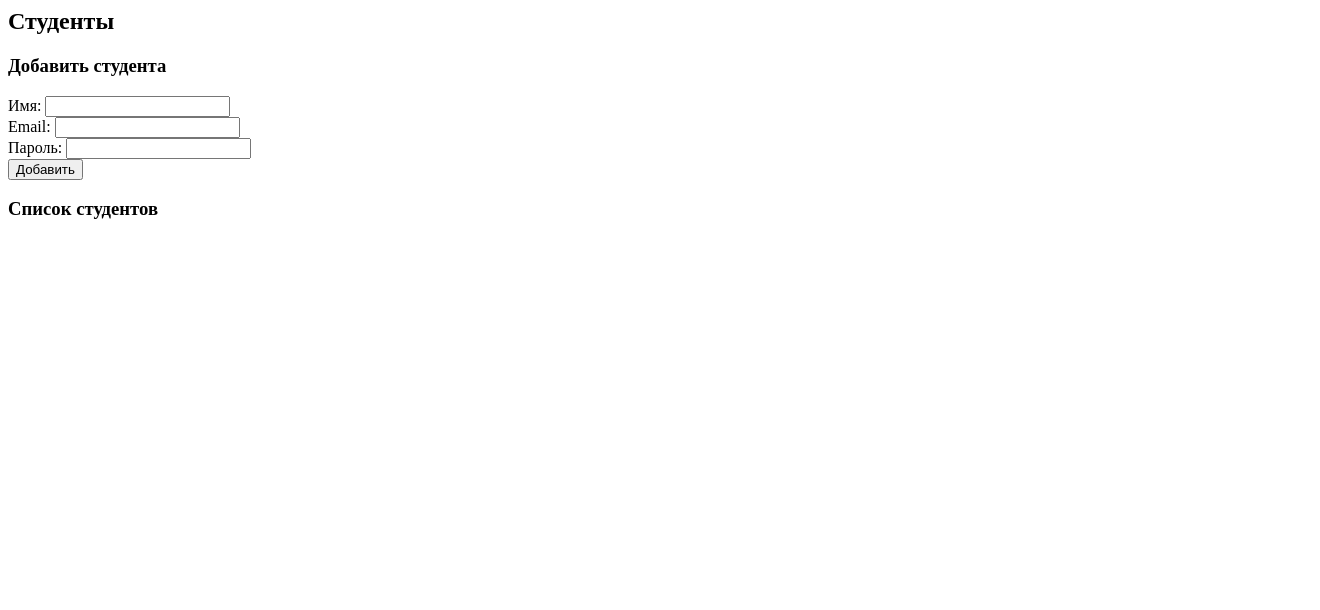
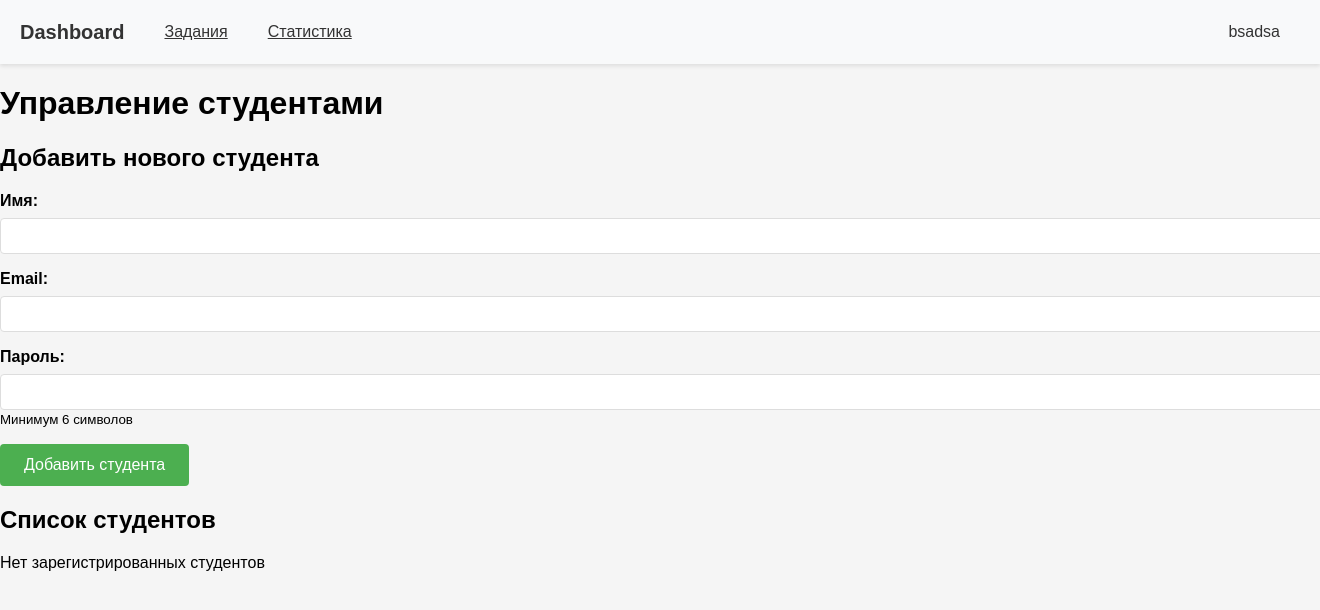
Before and after one commit to Porcupine116/-_24-25, a Flask app: page /students in a window 1320 px wide; the page is wider, and only the part inside the window is pictured. Shown: the top 610 px of that part. Run offline with Flask 3, Linux system fonts and the light colour scheme; a user stored in the database is signed in.

Commit message:
Update students.html

```diff
--- a/templates/students.html
+++ b/templates/students.html
@@ -1,17 +1,85 @@
-<!-- templates/students.html -->
-<h2>Студенты</h2>
+{% extends "base.html" %}
 
-<h3>Добавить студента</h3>
-<form method="POST">
-    Имя: <input type="text" name="name"><br>
-    Email: <input type="email" name="email"><br>
-    Пароль: <input type="password" name="password"><br>
-    <button type="submit">Добавить</button>
-</form>
+{% block title %}Управление студентами{% endblock %}
 
-<h3>Список студентов</h3>
-<ul>
-{% for s in students %}
-    <li>{{ s.name }} — {{ s.email }}</li>
-{% endfor %}
-</ul>
+{% block content %}
+<div class="students-management-container">
+    <h1 class="page-title">Управление студентами</h1>
+
+    {% with messages = get_flashed_messages() %}
+        {% if messages %}
+        <div class="flashes">
+            {% for message in messages %}
+            <div class="flash">{{ message }}</div>
+            {% endfor %}
+        </div>
+        {% endif %}
+    {% endwith %}
+
+    <div class="add-student-section">
+        <h2 class="section-title">Добавить нового студента</h2>
+        <form method="POST" class="student-form">
+            <div class="form-row">
+                <div class="form-group">
+                    <label for="name">Имя:</label>
+                    <input type="text" id="name" name="name" required class="form-input">
+                </div>
+                <div class="form-group">
+                    <label for="email">Email:</label>
+                    <input type="email" id="email" name="email" required class="form-input">
+                </div>
+            </div>
+
+            <div class="form-row">
+                <div class="form-group">
+                    <label for="password">Пароль:</label>
+                    <input type="password" id="password" name="password" required class="form-input">
+                    <small class="form-hint">Минимум 6 символов</small>
+                </div>
+            </div>
+
+            <div class="form-actions">
+                <button type="submit" class="btn btn-primary">Добавить студента</button>
+            </div>
+        </form>
+    </div>
+
+    <div class="students-list-section">
+        <h2 class="section-title">Список студентов</h2>
+
+        {% if students %}
+        <div class="students-table-container">
+            <table class="students-table">
+                <thead>
+                    <tr>
+                        <th>Имя</th>
+                        <th>Email</th>
+                        <th>Дата регистрации</th>
+                        <th>Действия</th>
+                    </tr>
+                </thead>
+                <tbody>
+                    {% for student in students %}
+                    <tr>
+                        <td>{{ student.name }}</td>
+                        <td>{{ student.email }}</td>
+                        <td>{{ student.created_at.strftime('%d.%m.%Y') if student.created_at else 'Н/Д' }}</td>
+                        <td class="actions-cell">
+                            <form method="POST" action="{{ url_for('main.delete_student', student_id=student.id) }}"
+                                  onsubmit="return confirm('Вы уверены, что хотите удалить этого студента?');">
+                                <button type="submit" class="btn btn-danger btn-small">Удалить</button>
+                            </form>
+                        </td>
+                    </tr>
+                    {% endfor %}
+                </tbody>
+            </table>
+        </div>
+        {% else %}
+        <div class="no-students">
+            <p>Нет зарегистрированных студентов</p>
+        </div>
+        {% endif %}
+    </div>
+</div>
+{% endblock %}
```
